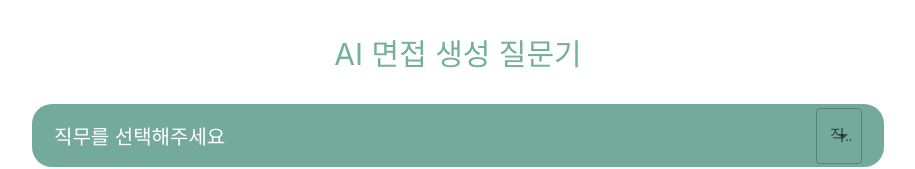
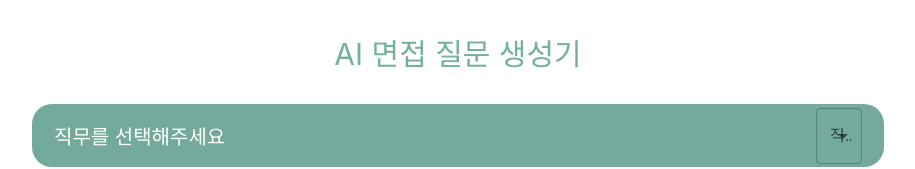
Before and after one commit to LeeHyunJin1997/question-maker-react, a React (Create React App) app in the folder question_maker/: page / in a window 1280 px wide. Shown: the top 169 px of the page, without its empty margins (182-1097 px from the left). Built offline with nearby package versions, Linux system fonts and the light colour scheme.

Commit message:
fix: Header 오타 수정

```diff
--- a/question_maker/src/home/HomeHeader.js
+++ b/question_maker/src/home/HomeHeader.js
@@ -1,7 +1,7 @@
 function HomeHeader() {
   return (
     <div>
-      <div className='title'>AI 면접 생성 질문기</div>
+      <div className='title'>AI 면접 질문 생성기</div>
     </div>
   )
 }
```
